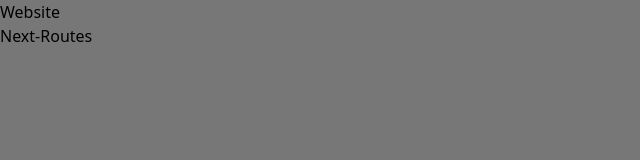
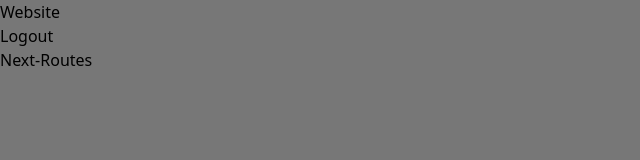
Before and after one commit to YuriyPilipenkoKH/next-routes, a Next.js app: page / in a window 1280 px wide. Shown: the top 160 px of the page, without its empty margins (0-640 px from the left). Built offline with nearby package versions, Linux system fonts and the light colour scheme.

Commit message:
made logoutButton client component

```diff
--- a/src/app/(website)/layout.tsx
+++ b/src/app/(website)/layout.tsx
@@ -1,4 +1,5 @@
 import { ReactNode } from 'react'
+import LogoutButton from '../components/Button/LogoutButton';
 interface Props {
     children: ReactNode;
   }
@@ -6,7 +7,11 @@ interface Props {
 function Layout({ children }: Props) {
   return (
     <div className='h-full flex flex-col items-center justify-center gap-2 bg-[var(--website-bg)]'>
-        Website
+        <div className='flex'>
+          <h2>Website</h2>
+          <LogoutButton/>
+        </div>
+
         {children}
     </div>
   )
--- a/src/app/components/Button/LogoutButton.tsx
+++ b/src/app/components/Button/LogoutButton.tsx
@@ -1,3 +1,4 @@
+'use client';
 import React from 'react';
 import { logoutUser } from '@/actions/logout-user';
 
```
